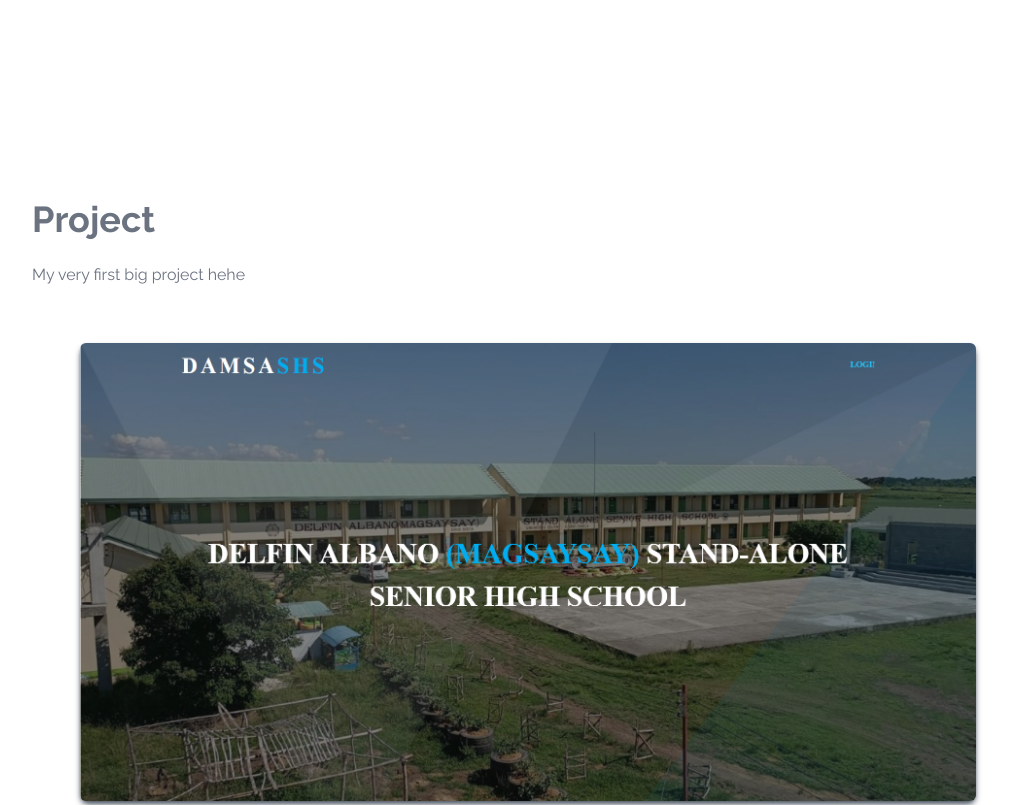
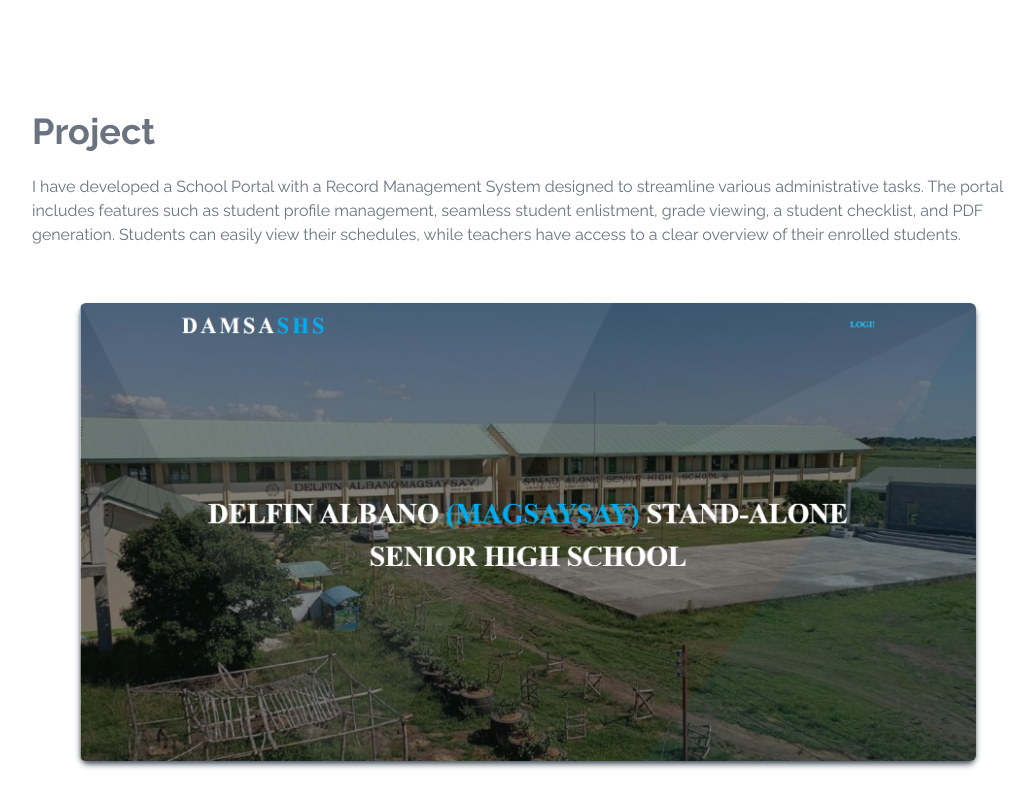
Before and after one commit to jetsilog/my-portfolio, a React (Create React App) app: page / in a window 1280 px wide. Shown: the part 1480-2285 px from the top of the page, without its empty margins (112-1145 px from the left). Built offline with nearby package versions, Linux system fonts and the light colour scheme.

Commit message:
Added caption

```diff
--- a/src/components/Portfolio.jsx
+++ b/src/components/Portfolio.jsx
@@ -5,15 +5,22 @@
   return (
     <div
       name='portfolio'
-      className='bg-white dark:bg-gradient-to-b from-black to-gray-800 text-gray-500 dark:text-white h-screen'
+      className='bg-white dark:bg-gradient-to-b from-black to-gray-800 text-gray-500 dark:text-white h-screen pb-32'
     >
       <div className='max-w-screen-lg p-4 mx-auto flex flex-col justify-center w-full h-full'>
         <div className='pb-8'>
           <p className='tex-black text-4xl font-bold inline'>Project</p>
-          <p className='py-6'>My very first big project hehe</p>
+          <p className='py-6'>
+            I have developed a School Portal with a Record Management System
+            designed to streamline various administrative tasks. The portal
+            includes features such as student profile management, seamless
+            student enlistment, grade viewing, a student checklist, and PDF
+            generation. Students can easily view their schedules, while teachers
+            have access to a clear overview of their enrolled students.
+          </p>
         </div>
         <div className='flex flex-col mx-auto items-center justify-center md:px-12 sm:px-12'>
-          <div className='mb-10 shadow-md shadow-gray-600 rounded-lg '>
+          <div className='mb-10 shadow-md shadow-gray-600 rounded-lg'>
             <img
               src={damsashs}
               alt=''
```
